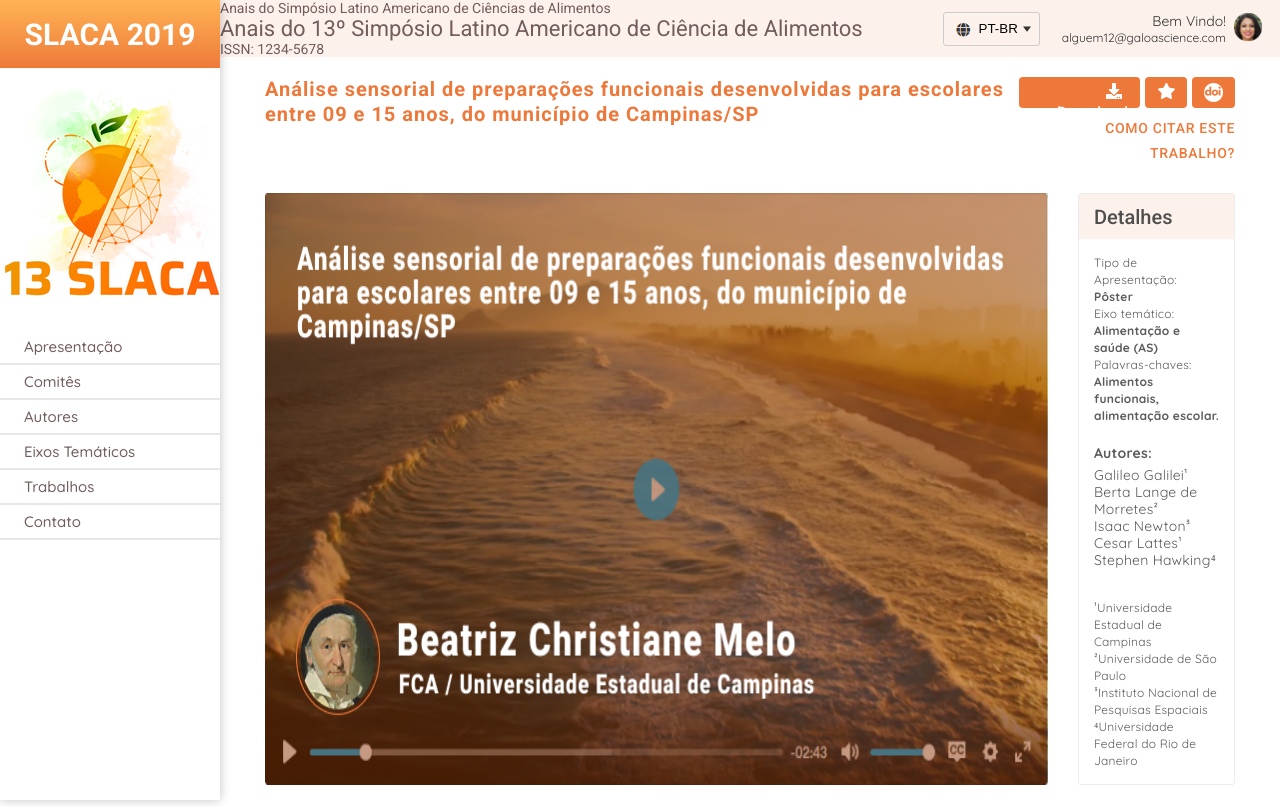
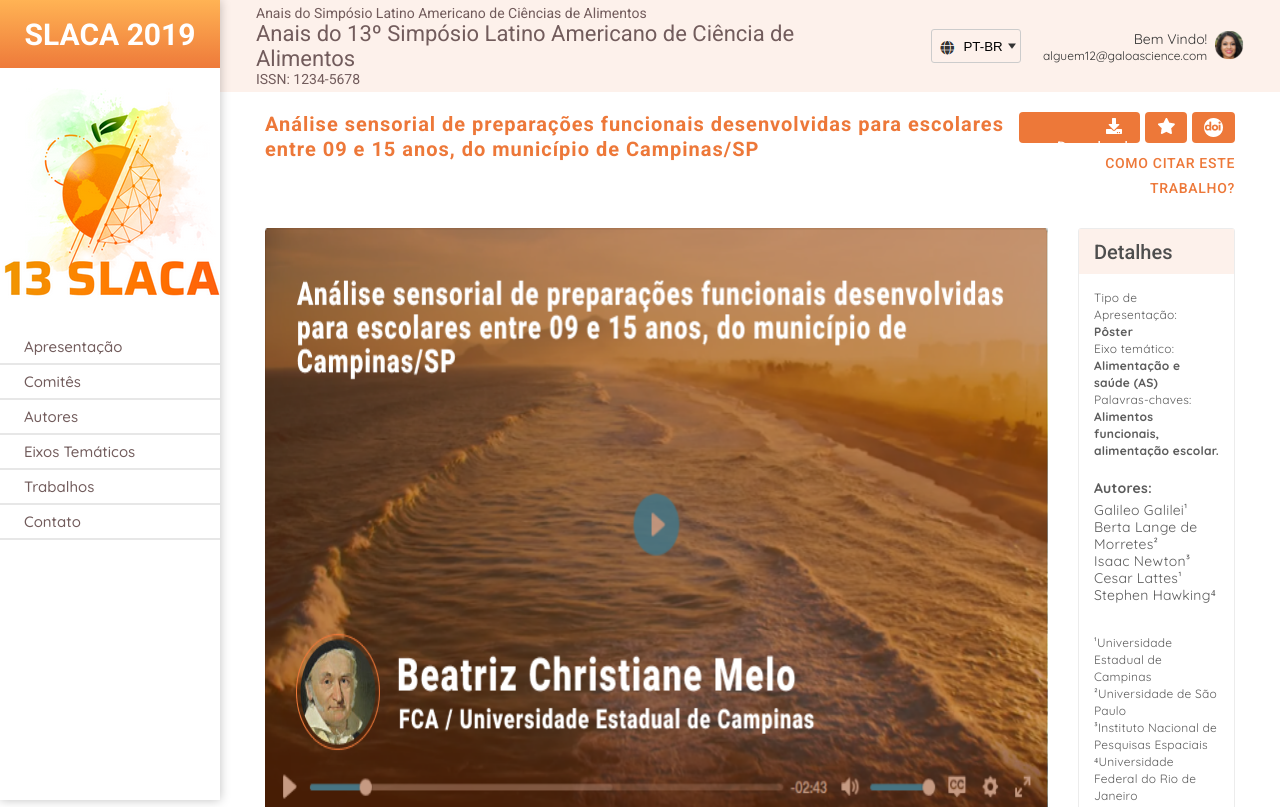
Before and after one commit to KevinWashington/desafio-chuva, a plain HTML site: page index.html in a window 1280 px wide. Shown: the top 807 px of the page. Drawn offline with Linux system fonts and the light colour scheme.

Commit message:
Update style.css

```diff
--- a/assets/style/style.css
+++ b/assets/style/style.css
@@ -103,11 +103,12 @@ body {
 
 header{
   display: flex;
+  justify-content: space-between;
   align-items: center;
 
   background: #FDF1EB;
 
-  padding: .5rem 3,6rem;
+  padding: .5rem 3.6rem;
   width: 100%;
   margin-bottom: 2rem;
 
```
